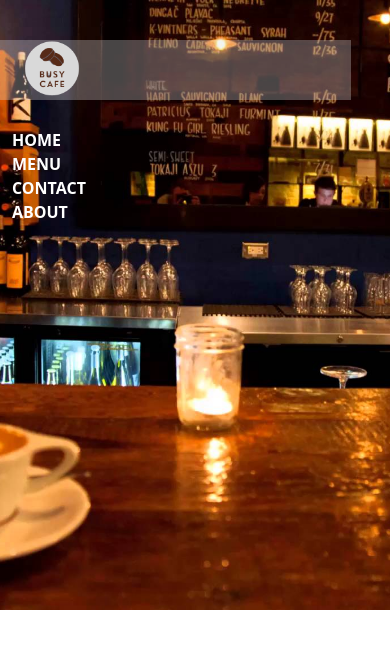
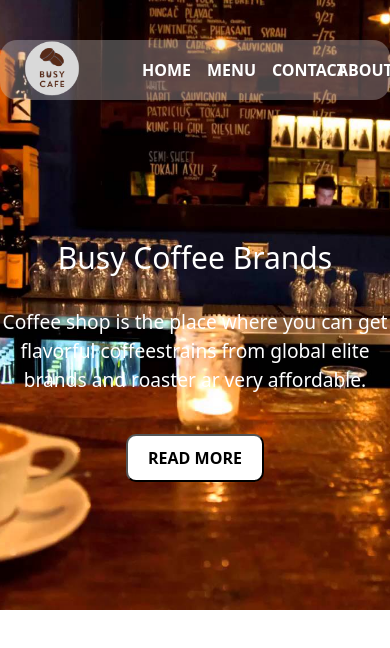
Before and after one commit to soungoolwin/soungoolwin1.github.io, a plain HTML site: page index.html in a window 390 px wide. Drawn offline with nearby package versions, Linux system fonts and the light colour scheme.

Commit message:
first commit

```diff
--- a/index.html
+++ b/index.html
@@ -11,23 +11,38 @@
   <div class="main">
       <div class="container">
       <div class="row">
-          <div class="col-sm-4 logo">
+          <div class="col-4 logo">
               <img src="images/BUsy_cafe__1_-removebg-preview.png">
           </div>
-          <div class="col-sm-2 item">
+          <div class="col-2 item">
               <a href="#">HOME</a>
           </div>
-          <div class="col-sm-2 item">
+          <div class="col-2 item">
             <a href="#">MENU</a>
         </div>
-        <div class="col-sm-2 item">
+        <div class="col-2 item">
             <a href="#">CONTACT</a>
         </div>
-        <div class="col-sm-2 item">
+        <div class="col-2 item">
             <a href="#">ABOUT</a>
         </div>
       </div>
       </div>
+
+      <div class="wrapper">
+          <div class="row2">
+              <div class="col-sm-12 moto">
+                  <h1>Busy Coffee Brands</h1><br>
+                  <p>Coffee shop is the place where you can get
+                    flavorful coffeestrains from global elite brands
+                     and roaster ar very affordable.</p><br>
+                     <button>READ MORE</button>
+              </div>
+          </div>
+      </div>
+
+
+
   </div>
 
 
--- a/style.css
+++ b/style.css
@@ -18,6 +18,8 @@
     height: 60px;
     position: absolute;
     top: 40px;
+    margin-left: 20px;
+    border-radius: 17px;
 }
 .logo img {
     width: 80px;
@@ -33,6 +35,35 @@
     top: 18px;
 }
 
-@media screen and  (max-width:560px) {
+.moto {
+    text-align: center;
+    position: relative;
+    top: 240px;
+}
+.moto h1 {
+    color: white;
+    font-size: 30px;
+}
+.moto p {
+    color: white;
+    font-size: larger;
+}
+.moto button {
+    background-color: white;
+    padding: 10px 20px;
+    border-radius: 10px;
+    color: black;
+    font-weight: bold;
+    transition: 1s;
+}
 
+.moto button:hover {
+    background-color: rgba(221, 221, 221, 0.63);
+    transform: translateY(5px);
 }
+
+@media screen and  (max-width:570px) {
+    .row {
+        width: 100%;
+    }
+}
```
